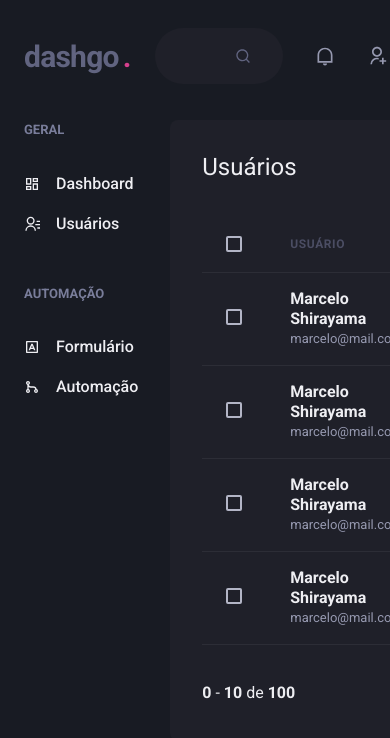
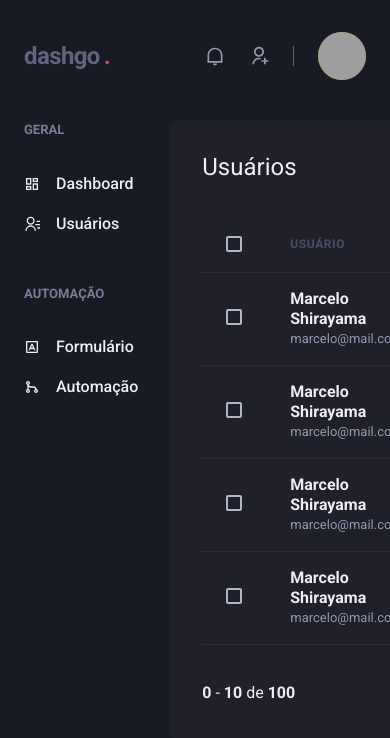
Before and after one commit to MarceloShirayama/dashgo, a Next.js app: page /users in a window 390 px wide. Shown: the top 738 px of the page. Built offline with nearby package versions, Linux system fonts and the light colour scheme; grey boxes are pictures that could not be loaded.

Commit message:
add responsive in header

```diff
--- a/src/components/Header/Logo.tsx
+++ b/src/components/Header/Logo.tsx
@@ -3,7 +3,7 @@
 export function Logo() {
   return (
     <Text
-      fontSize="3xl"
+      fontSize={["2xl", "3xl"]}
       fontWeight="bold"
       letterSpacing="tight"
       width="64"
--- a/src/components/Header/NotificationsNav.tsx
+++ b/src/components/Header/NotificationsNav.tsx
@@ -4,10 +4,10 @@
 export function NotificationsNav() {
   return (
     <HStack
-      spacing={"8"}
-      marginX={"8"}
+      spacing={["6", "8"]}
+      marginX={["6", "8"]}
       marginY={"1"}
-      paddingRight={"8"}
+      paddingRight={["6", "8"]}
       color={"gray.300"}
       borderRightWidth={1}
       borderColor={"gray.500"}
--- a/src/components/Header/Profile.tsx
+++ b/src/components/Header/Profile.tsx
@@ -1,14 +1,20 @@
 import { Avatar, Box, Flex, Text } from "@chakra-ui/react";
 
-export function Profile() {
+type ProfileProps = {
+  showProfileData?: boolean;
+};
+
+export function Profile({ showProfileData = true }: ProfileProps) {
   return (
     <Flex alignItems={"center"}>
+      {showProfileData && (
         <Box marginRight={"4"} textAlign={"right"}>
           <Text>Marcelo</Text>
           <Text color={"gray.300"} fontSize={"small"}>
             marcelo@mail.com
           </Text>
         </Box>
+      )}
       <Avatar
         size="md"
         name="Marcelo Shirayama"
--- a/src/components/Header/index.tsx
+++ b/src/components/Header/index.tsx
@@ -1,10 +1,15 @@
-import { Flex } from "@chakra-ui/react";
+import { Flex, useBreakpointValue } from "@chakra-ui/react";
 import { Logo } from "./Logo";
 import { NotificationsNav } from "./NotificationsNav";
 import { Profile } from "./Profile";
 import { SearchBox } from "./SearchBox";
 
 export function Header() {
+  const isWideVersion = useBreakpointValue({
+    base: false,
+    lg: true,
+  });
+
   return (
     <Flex
       as="header"
@@ -17,10 +22,10 @@
       alignItems="center"
     >
       <Logo />
-      <SearchBox />
+      {isWideVersion && <SearchBox />}
       <Flex alignItems={"center"} marginLeft={"auto"}>
         <NotificationsNav />
-        <Profile />
+        <Profile showProfileData={isWideVersion} />
       </Flex>
     </Flex>
   );
```
Lines whose indentation alone changed are shown as unchanged.
